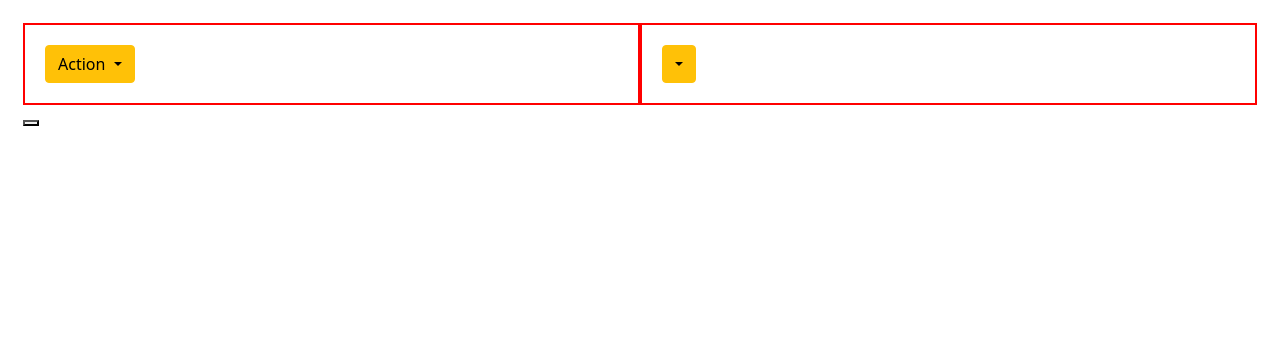
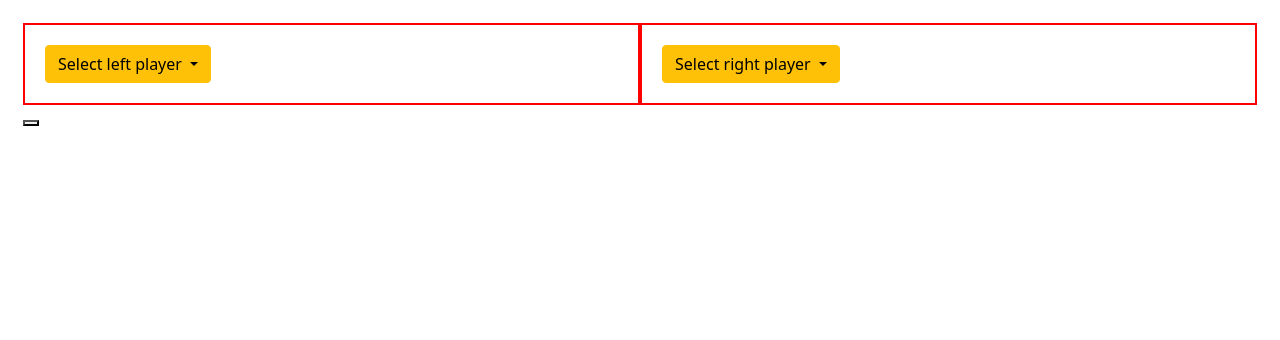
Before and after one commit to megacodist/megacodist.com, a Django app: page /challenges/rps in a window 1280 px wide. Shown: the part 204-544 px from the top of the page. Run offline with Django 5.2, Linux system fonts and the light colour scheme.

Commit message:
v2 - Developing

```diff
--- a/templates/base.j2
+++ b/templates/base.j2
@@ -66,12 +66,15 @@
   {# Including JS files at the end of page ------------------------------------------------------------- #}
   {% block jsFiles %}
     <script src="https://cdn.jsdelivr.net/npm/bootstrap@5.1.3/dist/js/bootstrap.bundle.min.js" integrity="sha384-ka7Sk0Gln4gmtz2MlQnikT1wXgYsOg+OMhuP+IlRH9sENBO0LRn5q+8nbTov4+1p" crossorigin="anonymous"></script>
+
+    {#- Enabling Box Icons icon library -#}
+    <script src="https://unpkg.com/boxicons@2.1.4/dist/boxicons.js"></script>
   {% endblock %}
 
   {# Including JS scripts the end of page -------------------------------------------------------------- #}
-  {%- block jsScripts %}
-    {#- Enabling Box Icons icon library -#}
-    <script src="https://unpkg.com/boxicons@2.1.4/dist/boxicons.js"></script>
-  {%- endblock jsScripts %}
+  <script>
+    {%- block endingScripts %}
+    {%- endblock endingScripts %}
+  </script>
 </body>
 </html>
--- a/templates/rps.j2
+++ b/templates/rps.j2
@@ -31,10 +31,10 @@
   {{ super() }}
   <div class="game-div">
     <div class="player-div">
-      <!-- Selecting player -->
-      <div class="btn-group">
+      <!-- Selecting left player -->
+      <div class="btn-group" id="combo-lplayer">
         <button type="button" class="btn btn-warning dropdown-toggle" data-bs-toggle="dropdown" aria-expanded="false">
-          Action
+          Select left player
         </button>
         <ul class="dropdown-menu">
           <li><a class="dropdown-item" href="#">User</a></li>
@@ -44,8 +44,10 @@
     </div>
     <div class="player-div">
       <!-- Selecting player -->
-      <div class="btn-group">
-        <button type="button" class="btn btn-warning dropdown-toggle" data-bs-toggle="dropdown" aria-expanded="false"></button>
+      <div class="btn-group" id="combo-rplayer">
+        <button type="button" class="btn btn-warning dropdown-toggle" data-bs-toggle="dropdown" aria-expanded="false">
+          Select right player
+        </button>
         <ul class="dropdown-menu">
           <li><a class="dropdown-item" href="#">User</a></li>
           <li><a class="dropdown-item" href="#">Computer</a></li>
@@ -59,3 +61,21 @@
     </form>
   </div>
 {% endblock main %}
+
+{%- block endingScripts %}
+  {{ super() }}
+  // Showing selected player in the dropdown...
+  const dropdownMenus = document.querySelectorAll('.dropdown-menu');
+  dropdownMenus.forEach((item) => {
+    item.addEventListener(
+      'click',
+      (event) => {
+        // Getting the selected player text...
+        const selectedPlayer = event.target.textContent;
+        const dropdownButton = item.previousElementSibling
+        dropdownButton.textContent = selectedPlayer
+        console.log(selectedPlayer)
+      }
+    )
+  })
+{%- endblock endingScripts %}
```
